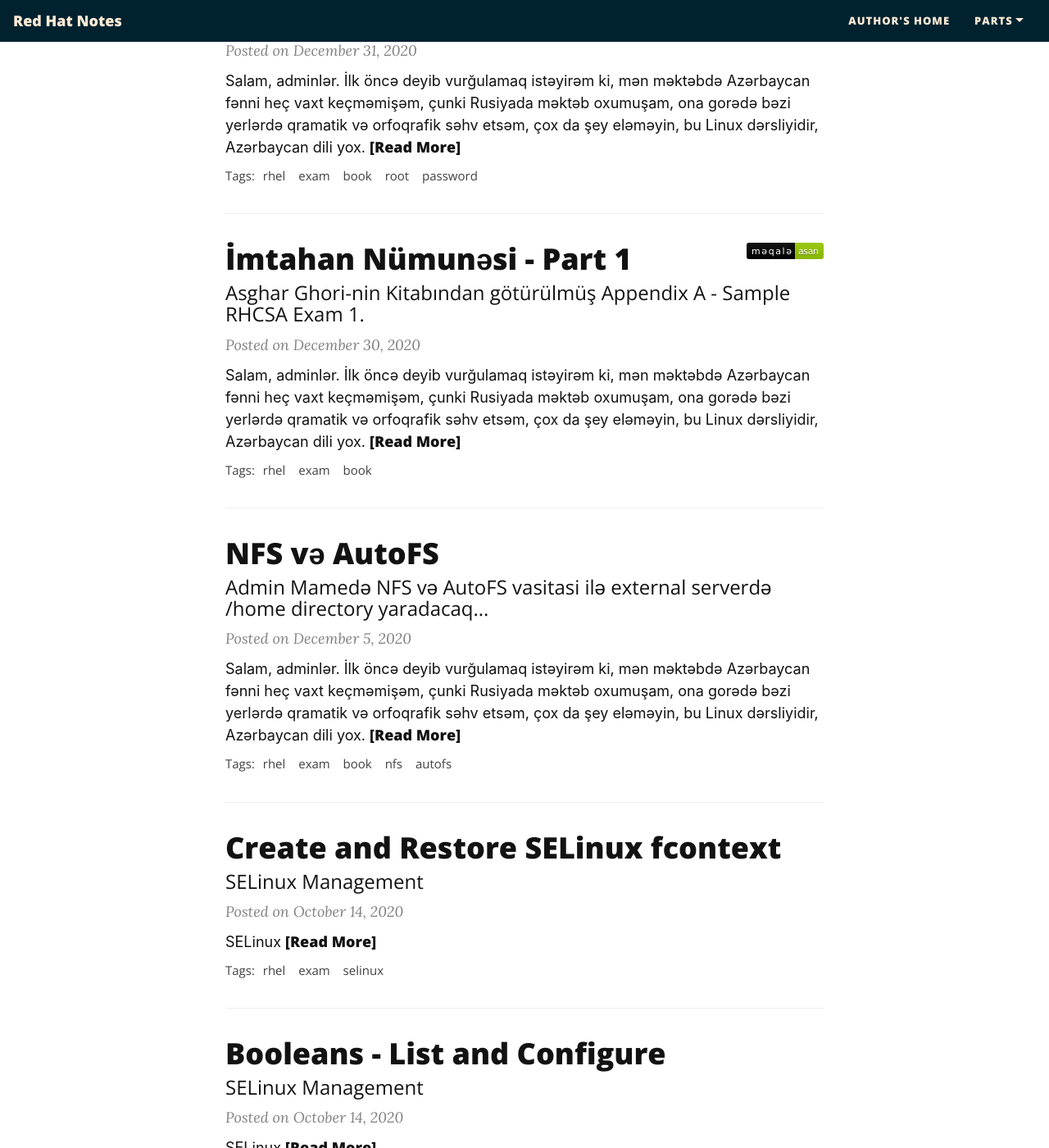
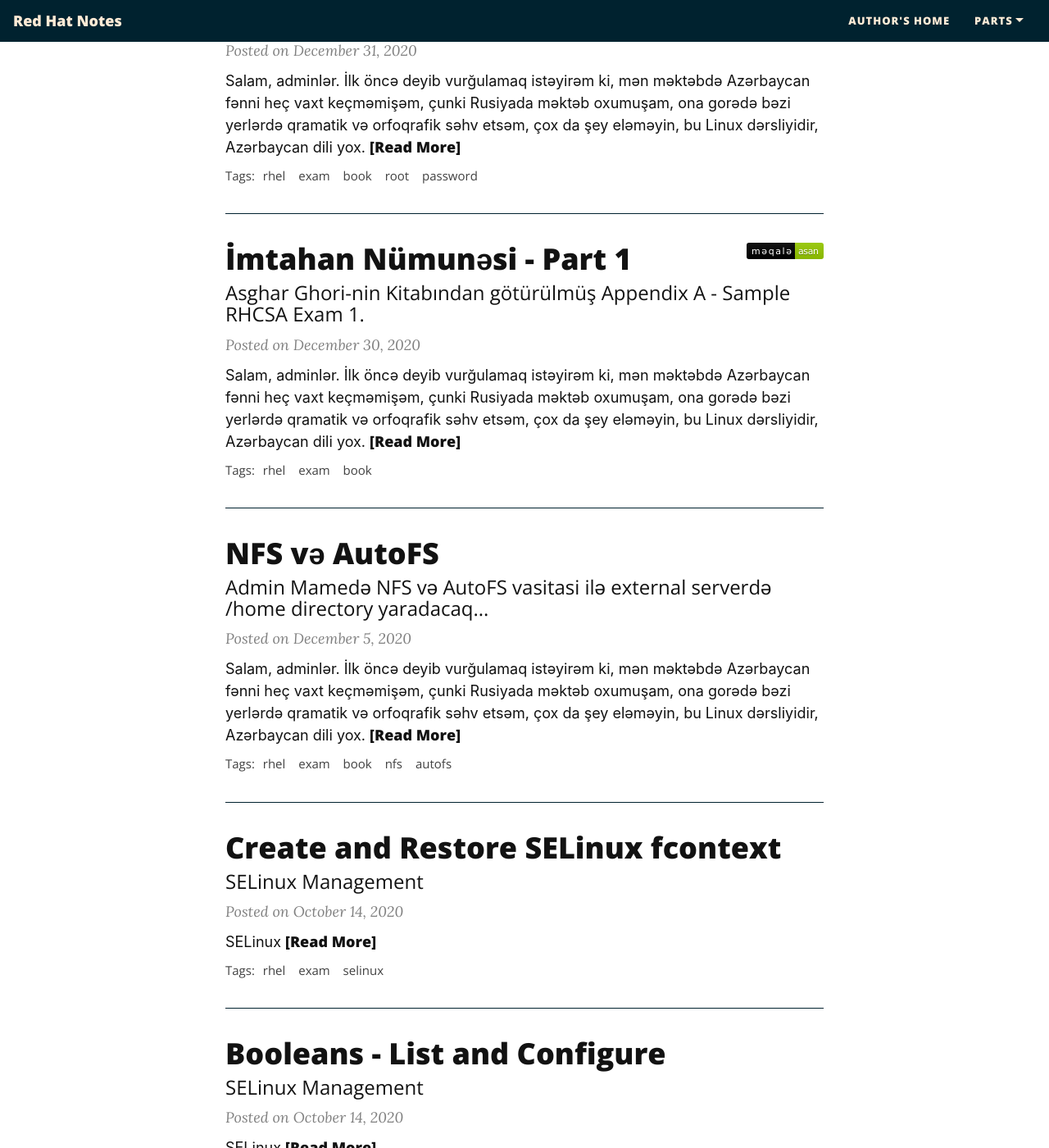
Before and after one commit to DrMohmX/takeanote, a Jekyll site: the page built from redhat.md, in a window 1280 px wide and 1400 px high, scrolled down 375 px. Shown: the whole window at 82% size. Built offline with Jekyll 4.4.1, drawn with Linux system fonts in a browser that asks for light colours; nearby versions of some CDN libraries.

```diff
--- a/assets/css/beautifuljekyll.css
+++ b/assets/css/beautifuljekyll.css
@@ -437,7 +437,7 @@
 
 .post-preview {
   padding: 1.25rem 0;
-  border-bottom: 1px solid #eee;
+  border-bottom: 1px solid #00222f;
   overflow: hidden;
 }
 
```
